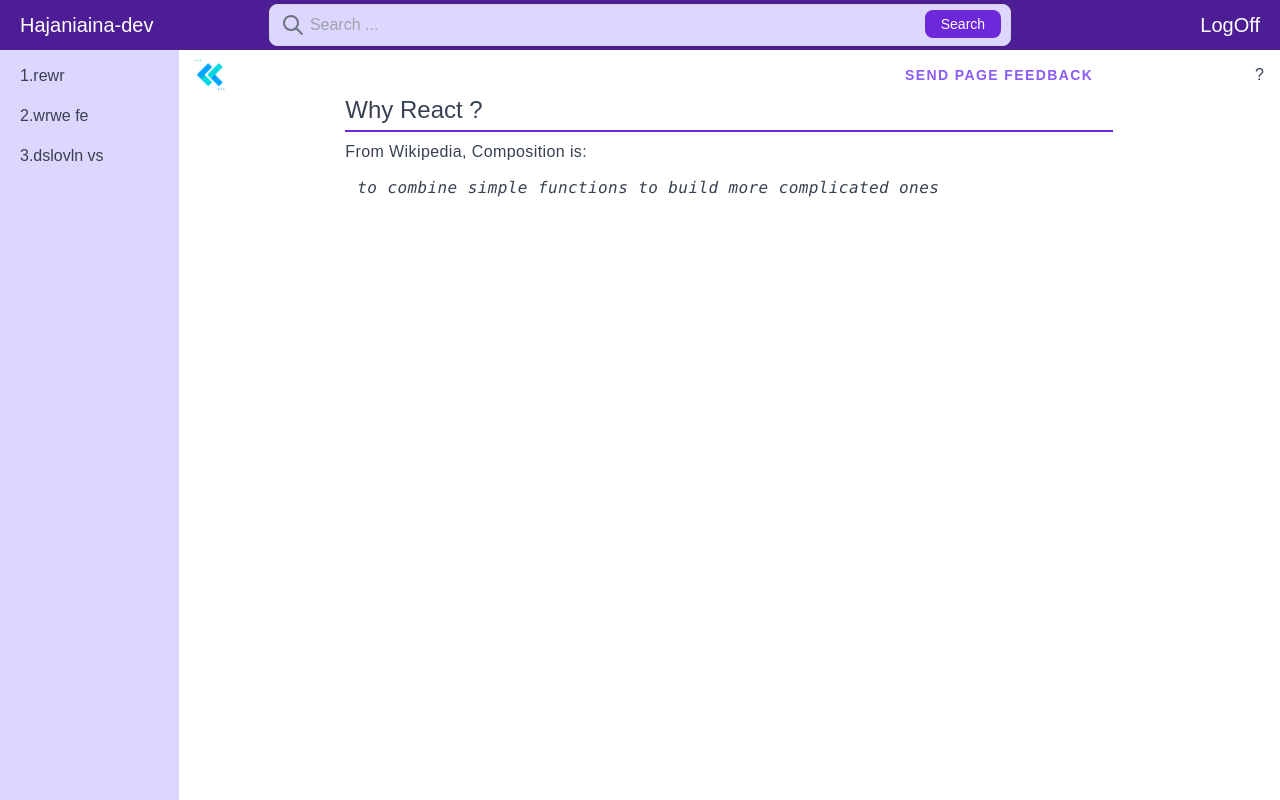
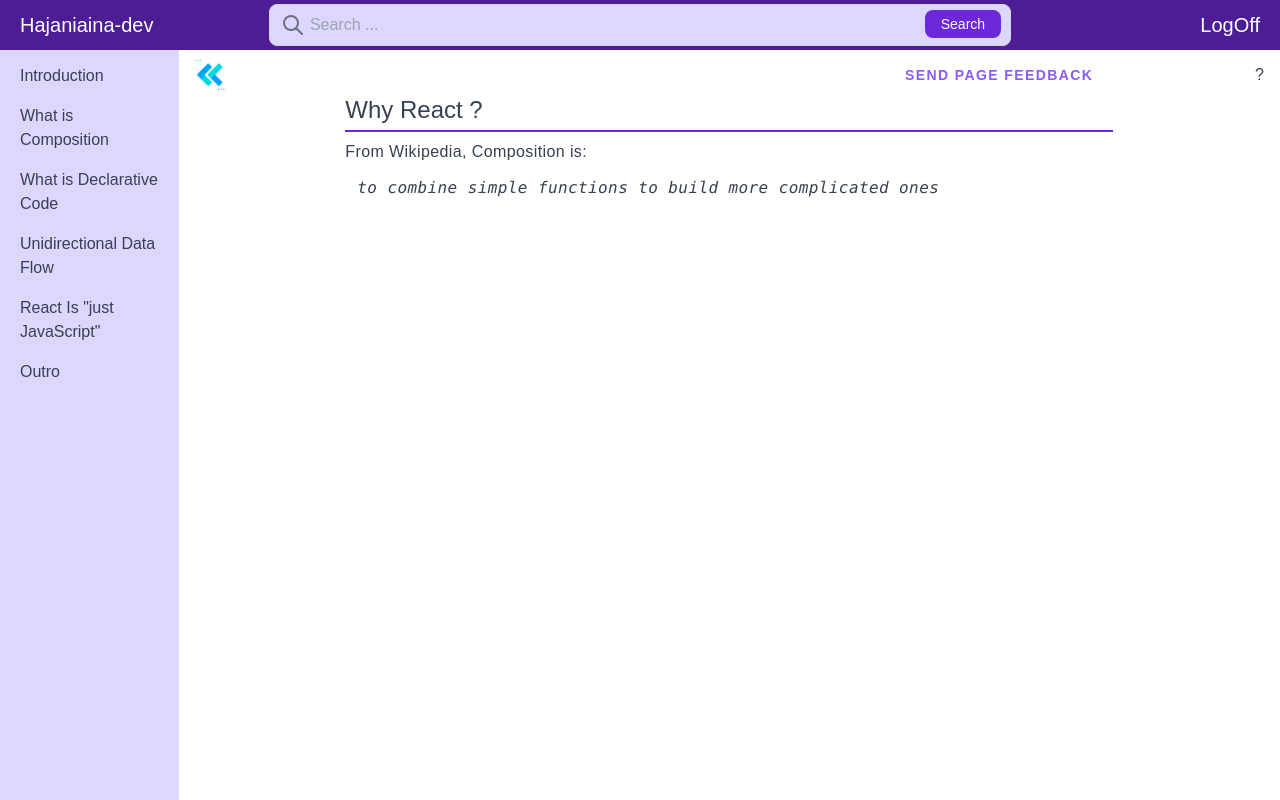
Before and after one commit to handri09/hajaniaina-dev, a React (Create React App) app: page /hajaniaina-dev/learn in a window 1280 px wide. Built offline with nearby package versions, Linux system fonts and the light colour scheme.

Commit message:
Get the Navigator works

```diff
--- a/src/pages/learn/components/reactdev/components/Course.js
+++ b/src/pages/learn/components/reactdev/components/Course.js
@@ -2,6 +2,7 @@ import React from 'react';
 import { chapter } from '../utils/data';
 
 function Course({ chap }) {
+  console.log(chapter[chap])
   return (
   <div className={`w-full max-w-screen-md flex flex-col gap-2`}>
     <div className={`w-full border-b-2 border-violet-700 py-1 text-2xl`}>Why React ?</div>
--- a/src/pages/learn/components/reactdev/components/Nav.js
+++ b/src/pages/learn/components/reactdev/components/Nav.js
@@ -1,12 +1,14 @@
 import React from 'react';
+import { chapter } from '../utils/data';
 
-function Nav({ open, sections }) {
+function Nav({ open, sections, chap, les }) {
+  console.log(chap, les)
   return (
     <>
       <div className={` ${ open ? '' : 'hidden' } w-52 h-full bg-violet-200 pt-14 flex flex-col`}>
         {
-          sections && sections.map( (section, item) => (
-            <div key={item} className='px-5 py-2'>{section}</div>
+          chapter[chap] && chapter[chap].lessons[0].sections.map( (section, item) => (
+            <div key={item} className='px-5 py-2'>{section.name}</div>
           ))
         }
       </div>
--- a/src/pages/learn/components/reactdev/reactdev.js
+++ b/src/pages/learn/components/reactdev/reactdev.js
@@ -10,7 +10,7 @@ function ReactDev() {
   return (
     <>
       <div className={`w-full bg-white h-screen flex  antialiased text-gray-700`}>
-        <Nav open={open} sections={['1.rewr', '2.wrwe fe', '3.dslovln vs']}/>
+        <Nav open={open} sections={['1.rewr', '2.wrwe fe', '3.dslovln vs']} chap={102} les={''}/>
 
         {/* Course Content*/}
         <div className={`w-full h-full bg-white flex flex-col justify-start items-center overflow-scroll px-2 pt-14`}>
```
